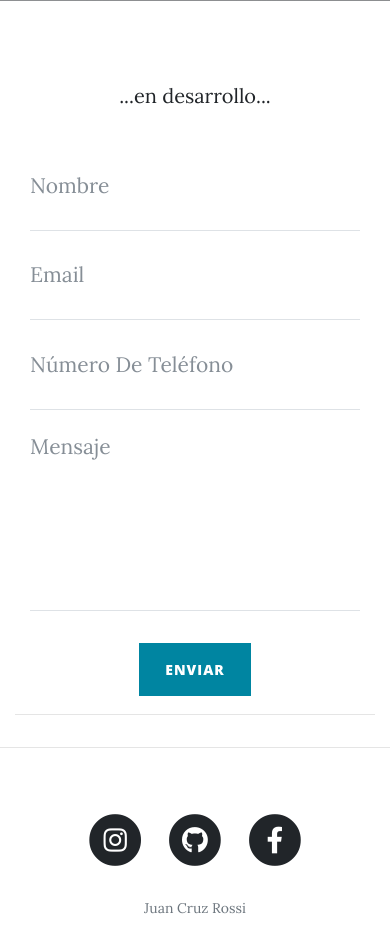
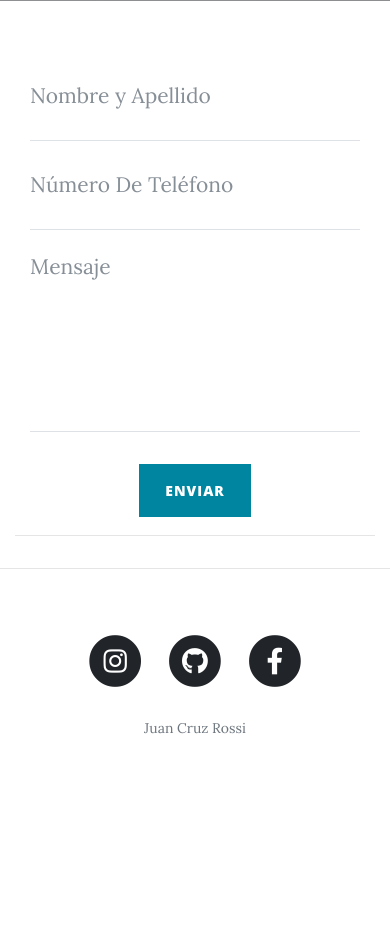
Before and after one commit to juancruzrossi/personal_blog_django, a Django app: page /contacto/ in a window 390 px wide. Shown: the part 419-1357 px from the top of the page. After the commit the page ends 1153 px from the top, so only its background shows below. Run offline with Django 3.2, Linux system fonts and the light colour scheme; parts of the project's set-up code (start-up, migrations or seed data) failed here and were passed over; some libraries are stand-ins or nearby versions.

Commit message:
ready to push!

```diff
--- a/templates/contacto.html
+++ b/templates/contacto.html
@@ -14,36 +14,44 @@
 
 {% block contenido_principal %}
 
+{% if name %}
+<center>
+  <h2>Gracias {{ name }}!</h2>
+  <p>Recibí tu mensaje y estaremos en contacto brevemente.</p>
+  <br>
+  <div class="col-md-12 col-lg-12 col-sm-12 col-xs-12">
+    <div class="col-md-6 col-sm-6 col-lg-6 col-xs-6">
+      <div class="clearfix">
+        <a href="{% url 'blog:index' %}" class="btn btn-primary float-center">Ir a Inicio</a>
+      </div>
+    </div>
+  </div>
+</center>
+<br>
+{% else %}
 <div class="container">
   <div class="row">
     <div class="col-lg-8 col-md-10 mx-auto">
-          <p>...en desarrollo...</p>
-          <form name="sentMessage" id="contactForm">
+      <form action="{% url 'blog:contacto' %}" method="post">
+        {% csrf_token %}
         <div class="control-group">
           <div class="form-group floating-label-form-group controls">
-                <label>Nombre</label>
-                <input type="text" label="nombre" class="form-control" placeholder="Nombre" id="name">
-                <p class="help-block text-danger"></p>
-              </div>
-            </div>
-            <div class="control-group">
-              <div class="form-group floating-label-form-group controls">
-                <label>Email</label>
-                <input type="email" class="form-control" placeholder="Email" id="email">
+            <label>Nombre y Apellido</label>
+            <input type="text" label="nombre" class="form-control" placeholder="Nombre y Apellido" name="name" required>
             <p class="help-block text-danger"></p>
           </div>
         </div>
         <div class="control-group">
           <div class="form-group col-xs-12 floating-label-form-group controls">
             <label>Número De Teléfono</label>
-                <input type="tel" class="form-control" placeholder="Número De Teléfono" id="phone">
+            <input type="tel" class="form-control" placeholder="Número De Teléfono" name="phone" required>
             <p class="help-block text-danger"></p>
           </div>
         </div>
         <div class="control-group">
           <div class="form-group floating-label-form-group controls">
             <label>Mensaje</label>
-                <textarea rows="5" class="form-control" placeholder="Mensaje" id="message"></textarea>
+            <textarea rows="5" class="form-control" placeholder="Mensaje" name="message" required></textarea>
             <p class="help-block text-danger"></p>
           </div>
         </div>
@@ -56,5 +64,5 @@
 </div>
 
 <hr>
-
+{% endif %}
 {% endblock contenido_principal %}
```
Lines whose indentation alone changed are shown as unchanged.
